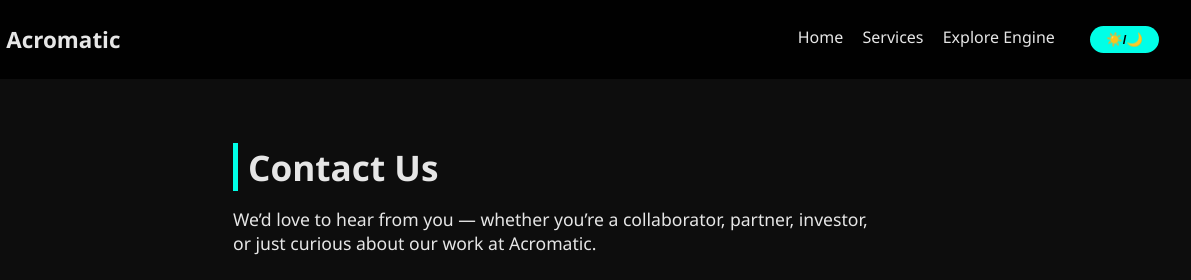
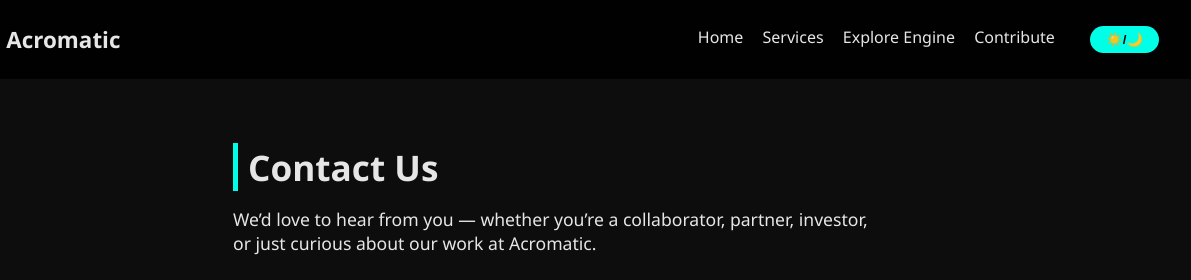
Before and after one commit to Acromatic-Technologies/acromatic-technologies.github.io, a plain HTML site: page contact.html in a window 1280 px wide. Shown: the top 280 px of the page, 89-1280 px from the left. Drawn offline with Linux system fonts and the light colour scheme; a web font is replaced by a local one.

Commit message:
Update contact.html

```diff
--- a/contact.html
+++ b/contact.html
@@ -211,6 +211,7 @@
     <a href="/">Home</a>
     <a href="/services">Services</a>
     <a href="/engine">Explore Engine</a>
+    <a href="/contribute">Contribute</a>
     <button class="toggle" onclick="toggleMode()">☀️/🌙</button>
   </nav>
 </header>
```
